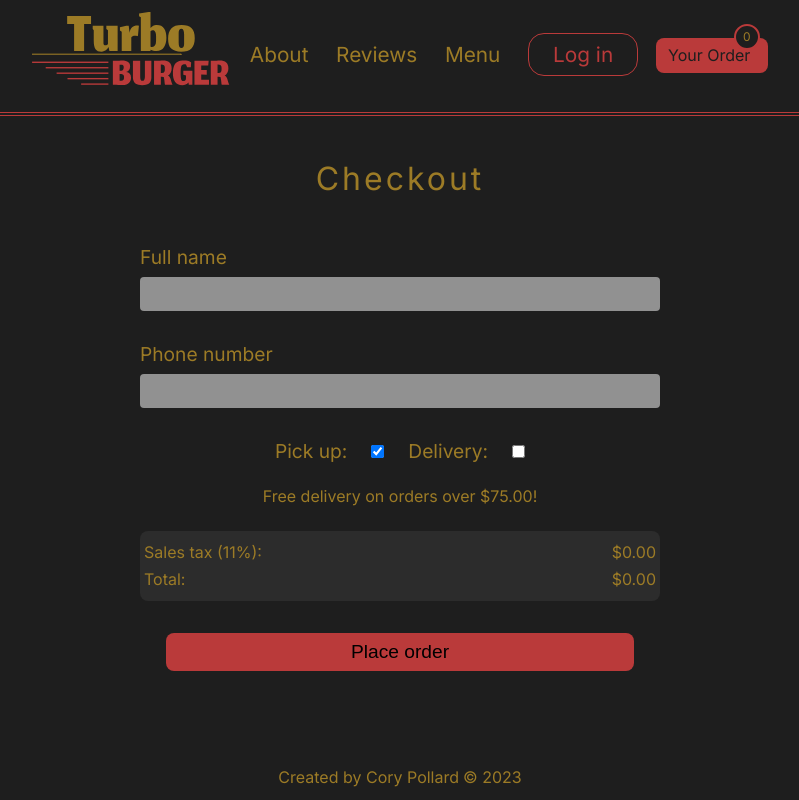
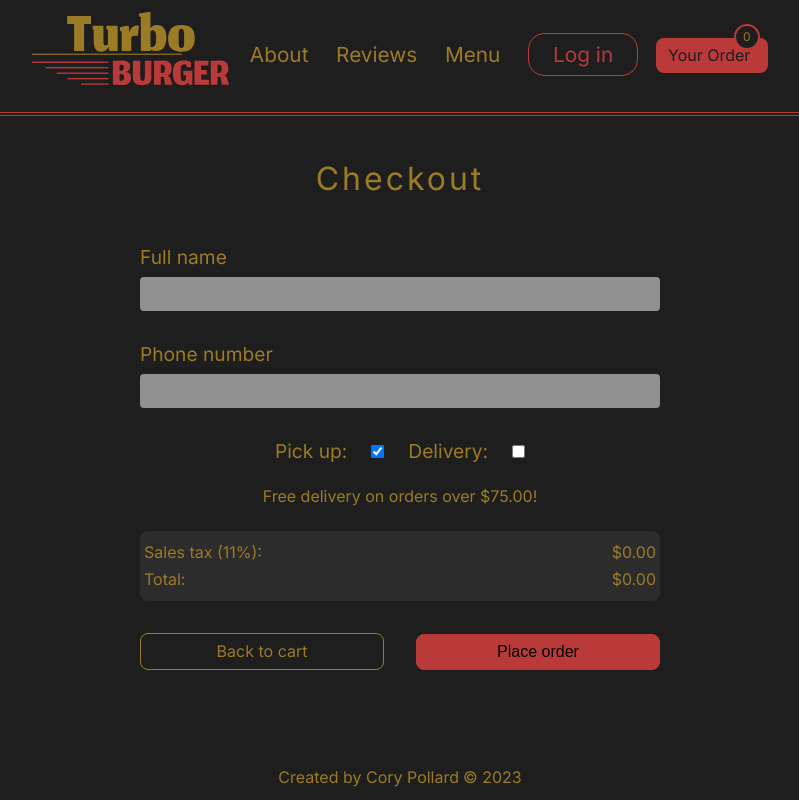
Before and after one commit to SpectreAscended/turbo-burger, a React (Vite) app: page /order/checkout in a window 1280 px wide. Shown: the whole page, without its empty margins (240-1039 px from the left). Built offline with nearby package versions, Linux system fonts and the light colour scheme; no server answers; a web font is replaced by a local one.

Commit message:
Added back to cart link and styled order button

```diff
--- a/src/App.tsx
+++ b/src/App.tsx
@@ -83,7 +83,6 @@ const App = () => {
             },
             {
               path: ':reviewItemId',
-              // element: <ReviewDetailPage />,
               id: 'review-item',
               loader: reviewLoader,
               children: [
--- a/src/components/order/checkout/Checkout.tsx
+++ b/src/components/order/checkout/Checkout.tsx
@@ -1,5 +1,5 @@
 import { useState } from 'react';
-import { useNavigate } from 'react-router';
+import { useNavigate, Link } from 'react-router-dom';
 import { useDispatch } from 'react-redux';
 
 import { uiActions } from '../../../store/uiSlice';
@@ -77,7 +77,14 @@ const Checkout: React.FC = () => {
           </div>
         )}
         <Total delivery={delivery} />
-        <button type="submit">Place order</button>
+        <div className="checkout__actions">
+          <Link to=".." className="checkout__actions--back">
+            Back to cart
+          </Link>
+          <button type="submit" className="checkout__actions--submit">
+            Place order
+          </button>
+        </div>
       </form>
     </>
   );
--- a/src/components/order/checkout/checkout.scss
+++ b/src/components/order/checkout/checkout.scss
@@ -11,9 +11,9 @@
     font-size: 1.2rem;
   }
 
-  button {
-    @include button-secondary;
-  }
+  // button {
+  //   @include button-secondary;
+  // }
 
   &__input {
     @include input-regular;
@@ -35,9 +35,52 @@
     align-self: center;
   }
 
+  &__actions {
+    display: flex;
+    justify-content: center;
+    align-items: center;
+    gap: 2rem;
+    margin-top: 2rem;
+
+    &--back {
+      color: var(--color-primary);
+      flex: 1;
+      padding: 0.5rem;
+      border: 1px solid var(--color-primary);
+      border-radius: 0.5rem;
+      text-align: center;
+      transition: background 250ms, color 250ms ease-in-out;
+    }
+
+    &--submit {
+      background-color: var(--color-secondary);
+      border: 1px solid var(--color-secondary);
+      border-radius: 0.5rem;
+      font-size: inherit;
+      padding: 0.5rem;
+      flex: 1;
+      transition: background 250ms ease-in-out;
+    }
+  }
+
   @media only screen and (max-width: $bp-mobile-small) {
     &__order-method {
       gap: 0.75rem;
     }
   }
+
+  @media only screen and (min-width: $bp-tablet-large) {
+    &__actions--back:hover {
+      color: var(--color-dark);
+      background-color: var(--color-primary-light);
+    }
+
+    &__actions--submit {
+      cursor: pointer;
+    }
+
+    &__actions--submit:hover {
+      background-color: var(--color-secondary-light);
+    }
+  }
 }
```
